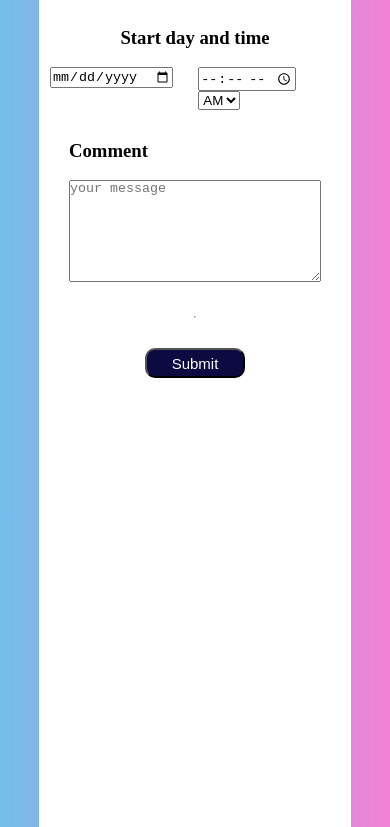
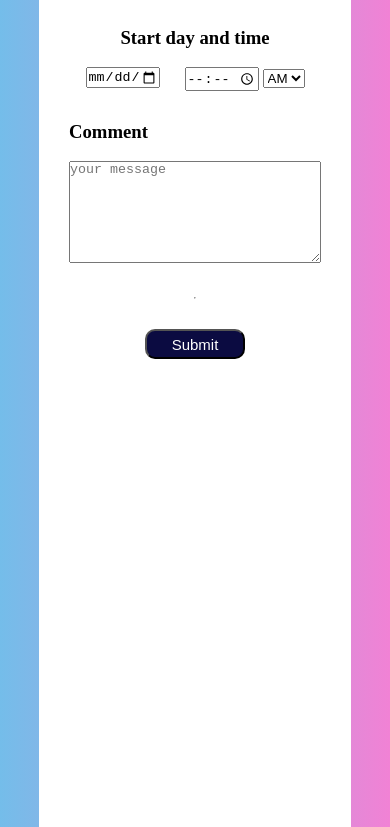
Before and after one commit to mantashasheikh/cybrom-task1, a plain HTML site: page index.html in a window 390 px wide. Shown: the part 1008-1835 px from the top of the page. Drawn offline with Linux system fonts and the light colour scheme.

Commit message:
some changes in date time

```diff
--- a/index.html
+++ b/index.html
@@ -98,10 +98,10 @@
                         <br>
                         <div class="date-time">
                         <div>
-                        <input type="date">
+                        <input type="date" class="inp3">
                         </div>
                         <div>
-                        <input type="time">
+                        <input type="time" class="inp3">
                         <select name="" id="">
                             <option value="">AM</option>
                             <option value="">PM</option>
--- a/task1.css
+++ b/task1.css
@@ -187,6 +187,7 @@
 
     }
     #date-time .date-time{
+
         display: flex;
         gap:25px;
         padding-left: 15px;
@@ -222,6 +223,9 @@
     .inp1{
         width:200px
     }
+    .inp3{
+        width:70px;
+    }
 
 
 }
```
